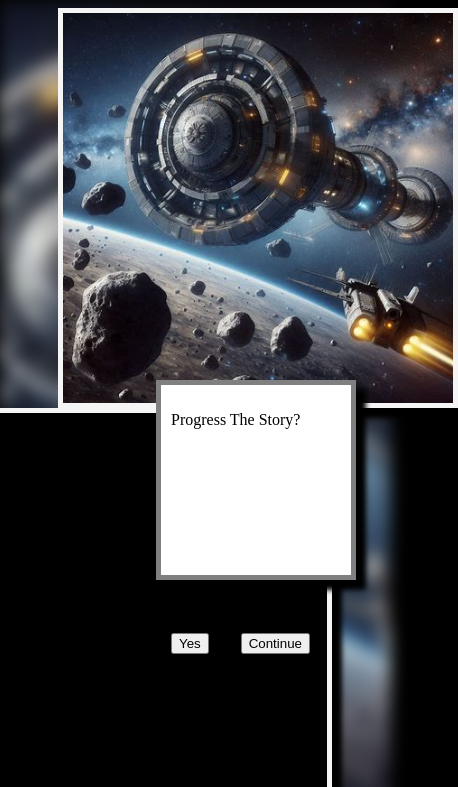
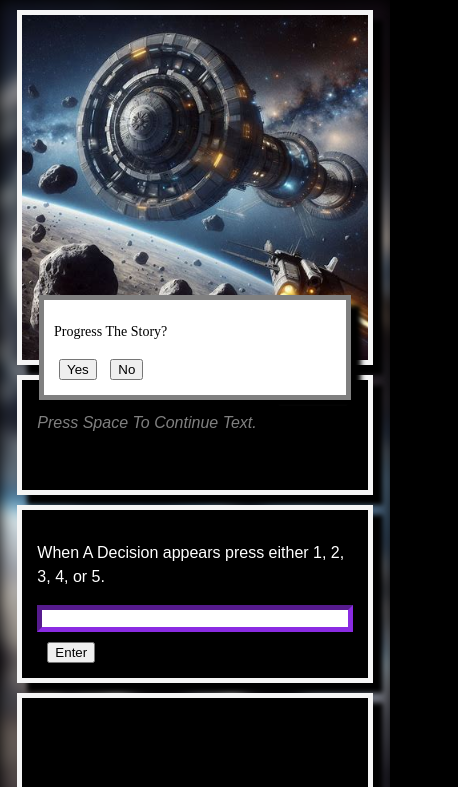
Before and after one commit to sighmn/PortfolioProjects, a plain HTML site: page AdventureText/AdventureText.html in a window 390 px wide. Both pictures are taken after a click on the button "Continue". Shown: the top 787 px of the page, 458 px wide, since content can reach past the window. Drawn offline with Linux system fonts and the light colour scheme.

Commit message:
Forgot to add my media queries.

```diff
--- a/AdventureText/Style.css
+++ b/AdventureText/Style.css
@@ -260,3 +260,122 @@ body {
 #decisionButton {
 margin-left: 10px;
 }
+
+/* ---------- Tablet (landscape/portrait) ---------- */
+@media (max-width: 1024px) {
+    #leftTop,
+    #bottomLeft,
+    #rightTop,
+    #bottomRight {
+        float: none;
+        margin: 10px auto;
+        width: 90%;
+        height: auto;
+    }
+
+    #initialImg,
+    #playerImage {
+        width: 100%;
+        height: auto;
+    }
+
+    #prompt {
+        top: 40%;
+        left: 35%;
+    }
+
+    #characterBg {
+        left: 10%;
+        top: 25%;
+        width: 90%;
+    }
+
+    .tabcontent,
+    #coverPicture {
+        width: 100%;
+        height: auto;
+    }
+
+    #progButton {
+        right: 10px;
+        bottom: 10px;
+        position: relative;
+    }
+
+    #yesButton, #noButton {
+        position: relative;
+        top: auto;
+        right: auto;
+        margin: 10px;
+    }
+}
+
+/* ---------- Mobile Devices ---------- */
+@media (max-width: 767px) {
+    body {
+        font-size: 14px;
+    }
+
+    #leftTop,
+    #bottomLeft,
+    #rightTop,
+    #bottomRight {
+        width: 95%;
+        margin: 10px auto;
+        float: none;
+        height: auto;
+    }
+
+    #initialImg,
+    #playerImage {
+        width: 100%;
+        height: auto;
+    }
+
+    #prompt {
+        width: 80%;
+        height: auto;
+        top: 35%;
+        left: 10%;
+        font-size: 14px;
+    }
+
+    #decision {
+        width: 100%;
+        margin-bottom: 10px;
+    }
+
+    #characterBg {
+        top: 20%;
+        left: 5%;
+        width: 90%;
+    }
+
+    .tab button {
+        width: 100%;
+        display: block;
+        margin-bottom: 5px;
+    }
+
+    .tabcontent,
+    #coverPicture {
+        width: 100%;
+        height: auto;
+    }
+
+    #progButton {
+        right: 5px;
+        bottom: 10px;
+        position: relative;
+    }
+
+    #yesButton, #noButton {
+        position: relative;
+        margin: 5px;
+    }
+
+    #decisionButton {
+        display: block;
+        margin-top: 10px;
+    }
+}
```
